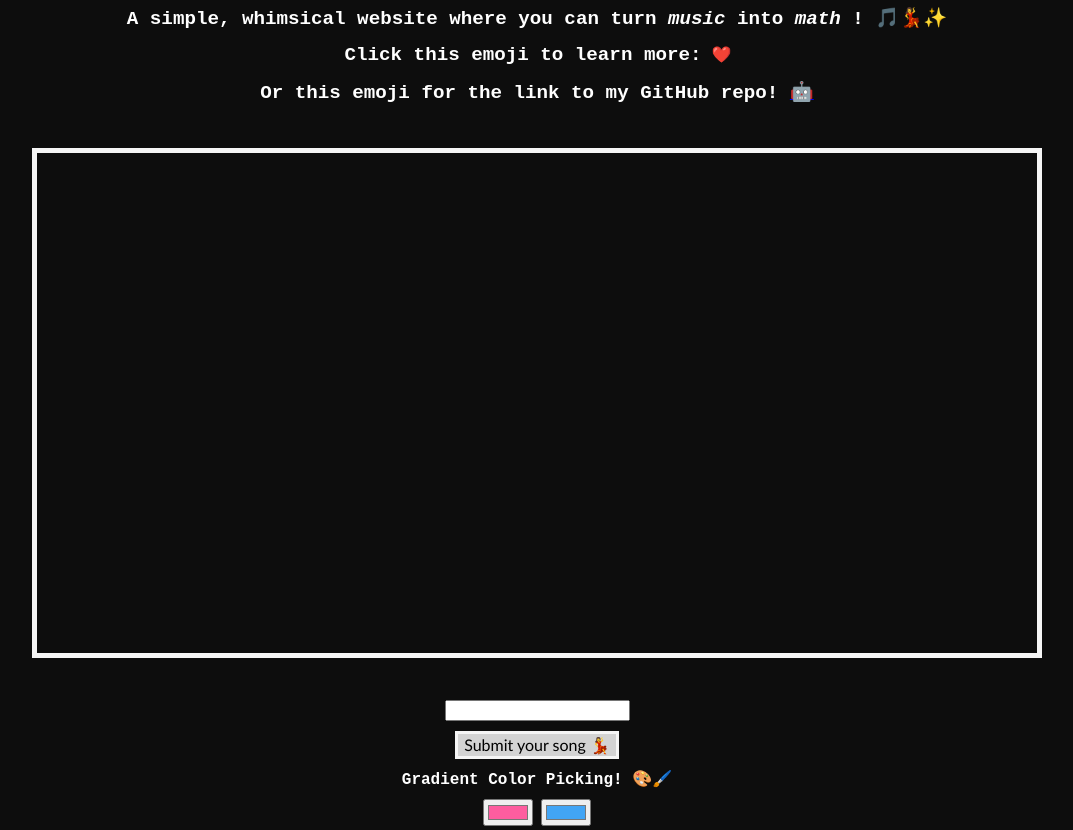
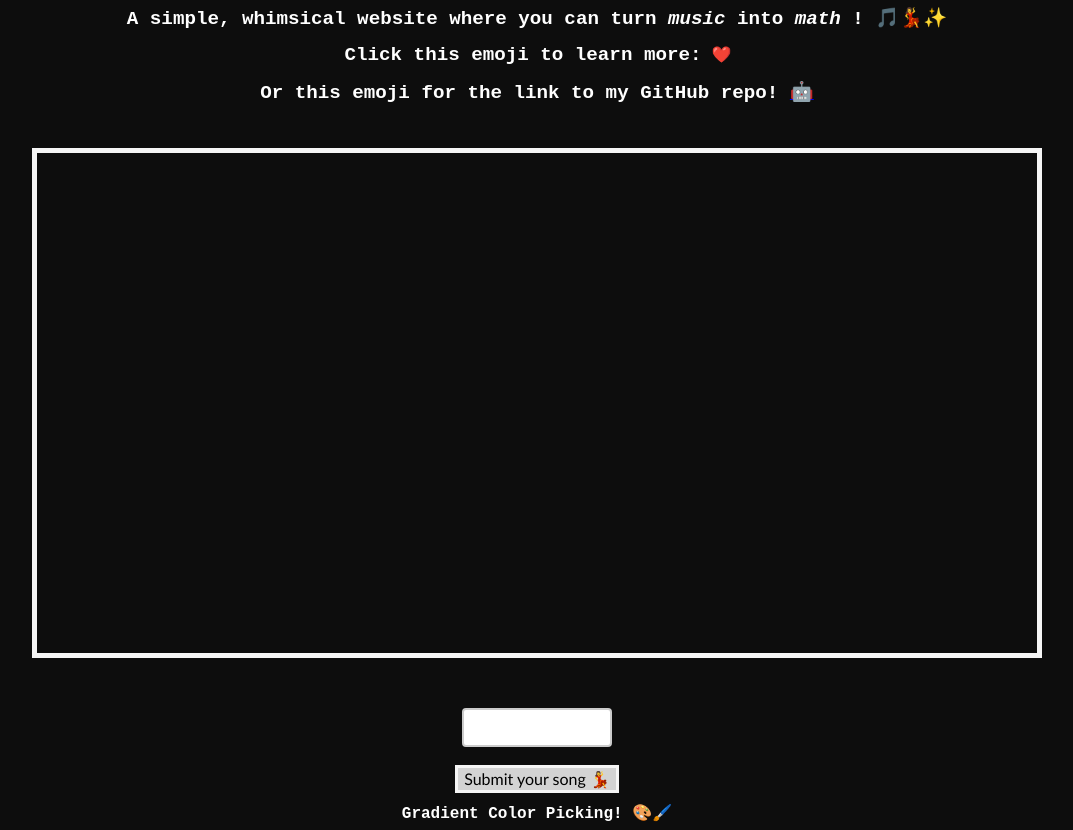
Before and after one commit to shreya-0718/sinusonic, a website: page index.html in a window 1280 px wide. Shown: the part 91-921 px from the top of the page, without its empty margins (103-1176 px from the left). Drawn offline with Linux system fonts and the light colour scheme.

Commit message:
Successfully connected Firebase through web modules!

```diff
--- a/secret.js
+++ b/secret.js
@@ -1,5 +1,5 @@
 // Import the functions you need from the SDKs you need
-import { initializeApp } from "firebase/dist/index.mjs";
+import { initializeApp } from "firebase/app";
 import { getAnalytics } from "./node_modules/firebase/analytics";
 import { getFirestore } from "./node_modules/firebase/firestore";
 import { collection, addDoc, getDocs } from "./node_modules/firebase/firestore";
--- a/style.css
+++ b/style.css
@@ -128,3 +128,14 @@ a:active {
    color: none;
    text-decoration: none;
 }
+
+input {
+   width: 150px;
+   padding: 10px;
+   margin: 8px 0;
+   box-sizing: border-box;
+   border: 2px solid #ccc;
+   border-radius: 4px;
+   font-family: 'Courier New', Courier, monospace;
+   font-size: .8em;
+}
```
Also changed, not shown: secret.html (+1 -1 lines), 1 other file.
